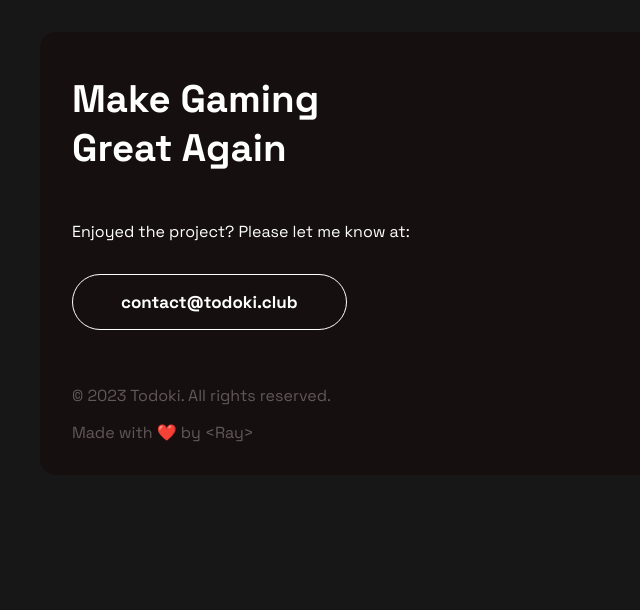
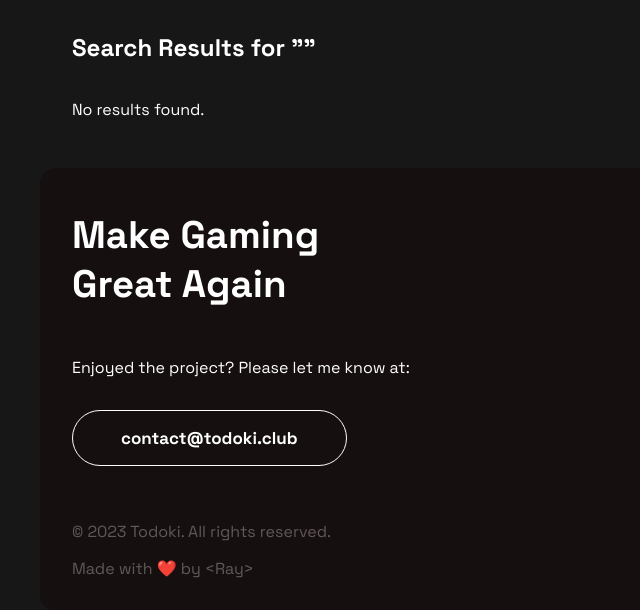
Before and after one commit to RayX81194/todoki, a PHP site: page /search.php in a window 1280 px wide. Shown: the part 81-691 px from the top of the page, without its empty margins (0-640 px from the left). Run offline with PHP 8.4, Linux system fonts and the light colour scheme; the visitor is signed in with stand-in values (Sample User, id 1).

Commit message:
fix search

```diff
--- a/search.php
+++ b/search.php
@@ -83,7 +83,27 @@ if ($searchQuery) {
     <?php include("components/logged_navbar.php"); ?>
 
     <!-- Main Content -->
-
+    <section class="search-container">
+        <h1>Search Results for "<?php echo htmlspecialchars($searchQuery); ?>"</h1>
+        <div class="search-results">
+            <?php if (empty($searchResults)): ?>
+                <p>No results found.</p>
+            <?php else: ?>
+                <?php foreach ($searchResults as $game): ?>
+                    <div class="search-card">
+                        <a href="game.php?id=<?php echo $game['id']; ?>">
+                        <img src="<?php echo $game['background_image']; ?>" alt="<?php echo $game['name']; ?>">
+                        <div class="card-info">
+                            <span><?php echo substr($game['released'], 0, 4); ?></span>
+                            <h2><?php echo $game['name']; ?></h2>
+                        </div>
+                        </a>
+                        </div>
+                    </div>
+                <?php endforeach; ?>
+            <?php endif; ?>
+        </div>
+    </section>
 
     <!-- Footer -->
     <?php include("components/footer.php"); ?>
```
